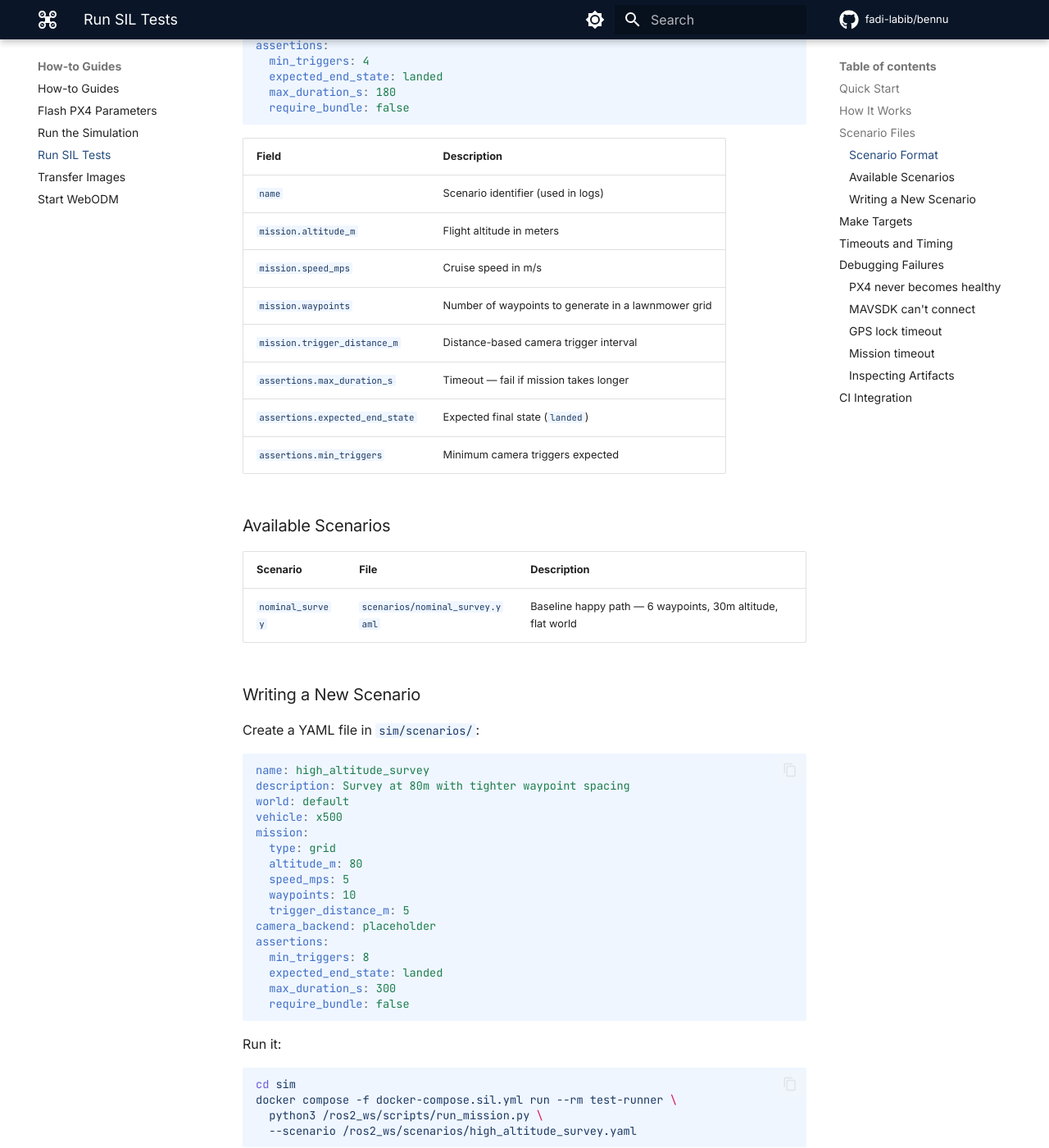
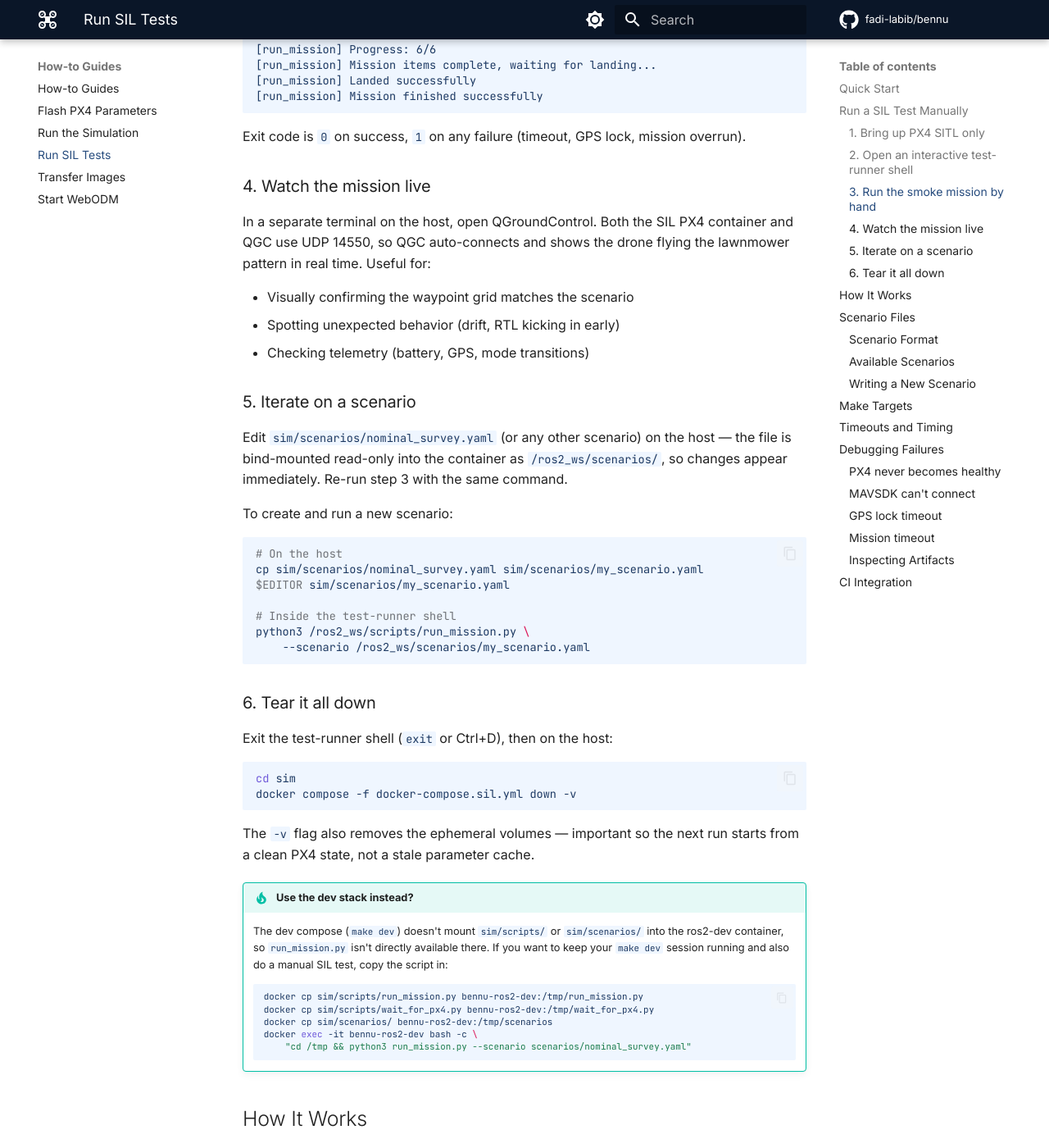
Before and after one commit to fadi-labib/bennu, an MkDocs documentation site: the page built from docs/how-to/run-sil-tests.md, in a window 1280 px wide and 1400 px high, scrolled down 1884 px. Shown: the whole window at 82% size. Built offline with MkDocs 1.6.1 and Material for MkDocs 9.7.7, drawn with Linux system fonts in a browser that asks for light colours; comment, search, counter and statistics services are not loaded; some of the changed text lies outside the part shown.

Commit message:
docs: fix sim tutorial gaps and add manual SIL walkthrough
- run-simulation.md: add QGroundControl AppImage install steps (not in apt
  repos), correct container names (bennu-px4-sitl-dev / -debug instead of
  bare bennu-px4-sitl), and document the use_sim and output_dir launch
  args needed when running drone.launch.py inside the dev container.
- run-sil-tests.md: add a step-by-step "Run a SIL Test Manually" section
  that uses the SIL compose stack interactively for iterative testing.

````diff
--- a/docs/how-to/run-sil-tests.md
+++ b/docs/how-to/run-sil-tests.md
@@ -16,6 +16,130 @@
 ```
 
 This starts PX4 SITL + Gazebo (headless), waits for GPS lock, runs the default survey mission, and exits with code 0 on success or 1 on failure. Containers are cleaned up automatically.
+
+## Run a SIL Test Manually
+
+`make test-smoke` is the one-shot path. To step through the same flow interactively
+— so you can pause, inspect state, tweak a scenario, or re-run a single stage —
+use the SIL compose stack directly with an overridden command.
+
+### 1. Bring up PX4 SITL only
+
+```bash
+cd sim
+docker compose -f docker-compose.sil.yml up -d px4-sitl
+```
+
+Wait for the container to report `healthy` (the healthcheck polls UDP port 18570,
+which PX4 binds once it's ready):
+
+```bash
+docker ps --filter "name=bennu-px4-sitl-sil"
+# STATUS column should read: Up X seconds (healthy)
+```
+
+If it stays `(health: starting)` for >60s, tail the logs:
+
+```bash
+docker logs --tail 50 bennu-px4-sitl-sil
+```
+
+### 2. Open an interactive test-runner shell
+
+The test-runner image already has MAVSDK (`mavsdk>=2,<3`), the scenarios, and the
+mission scripts mounted. Override its default command to drop into a shell:
+
+```bash
+docker compose -f docker-compose.sil.yml run --rm -it --entrypoint bash test-runner
+```
+
+You're now inside the container at `/ros2_ws`. PX4 SITL is reachable on
+`udp://:14540` (host networking).
+
+### 3. Run the smoke mission by hand
+
+```bash
+python3 /ros2_ws/scripts/run_mission.py \
+    --scenario /ros2_ws/scenarios/nominal_survey.yaml \
+    --timeout 180
+```
+
+Expected output, stage by stage:
+
+```
+[run_mission] Scenario: nominal_survey
+[run_mission] Connected on attempt 1
+[run_mission] Waiting for PX4 readiness (GPS fix + home position)...
+[run_mission] Home: (47.397742, 8.545594)
+[run_mission] Generated 6 waypoints
+[run_mission] Uploading mission...
+[run_mission] Arming...
+[run_mission] Starting mission...
+[run_mission] Progress: 1/6
+[run_mission] Progress: 2/6
+...
+[run_mission] Progress: 6/6
+[run_mission] Mission items complete, waiting for landing...
+[run_mission] Landed successfully
+[run_mission] Mission finished successfully
+```
+
+Exit code is `0` on success, `1` on any failure (timeout, GPS lock, mission overrun).
+
+### 4. Watch the mission live
+
+In a separate terminal on the host, open QGroundControl. Both the SIL
+PX4 container and QGC use UDP 14550, so QGC auto-connects and shows the
+drone flying the lawnmower pattern in real time. Useful for:
+
+- Visually confirming the waypoint grid matches the scenario
+- Spotting unexpected behavior (drift, RTL kicking in early)
+- Checking telemetry (battery, GPS, mode transitions)
+
+### 5. Iterate on a scenario
+
+Edit `sim/scenarios/nominal_survey.yaml` (or any other scenario) on the host —
+the file is bind-mounted read-only into the container as `/ros2_ws/scenarios/`,
+so changes appear immediately. Re-run step 3 with the same command.
+
+To create and run a new scenario:
+
+```bash
+# On the host
+cp sim/scenarios/nominal_survey.yaml sim/scenarios/my_scenario.yaml
+$EDITOR sim/scenarios/my_scenario.yaml
+
+# Inside the test-runner shell
+python3 /ros2_ws/scripts/run_mission.py \
+    --scenario /ros2_ws/scenarios/my_scenario.yaml
+```
+
+### 6. Tear it all down
+
+Exit the test-runner shell (`exit` or Ctrl+D), then on the host:
+
+```bash
+cd sim
+docker compose -f docker-compose.sil.yml down -v
+```
+
+The `-v` flag also removes the ephemeral volumes — important so the next run
+starts from a clean PX4 state, not a stale parameter cache.
+
+!!! tip "Use the dev stack instead?"
+
+    The dev compose (`make dev`) doesn't mount `sim/scripts/` or `sim/scenarios/`
+    into the ros2-dev container, so `run_mission.py` isn't directly available
+    there. If you want to keep your `make dev` session running and also do a
+    manual SIL test, copy the script in:
+
+    ```bash
+    docker cp sim/scripts/run_mission.py bennu-ros2-dev:/tmp/run_mission.py
+    docker cp sim/scripts/wait_for_px4.py bennu-ros2-dev:/tmp/wait_for_px4.py
+    docker cp sim/scenarios/ bennu-ros2-dev:/tmp/scenarios
+    docker exec -it bennu-ros2-dev bash -c \
+        "cd /tmp && python3 run_mission.py --scenario scenarios/nominal_survey.yaml"
+    ```
 
 ## How It Works
 
````
Also changed, not shown: docs/how-to/run-simulation.md (+37 -5 lines).
